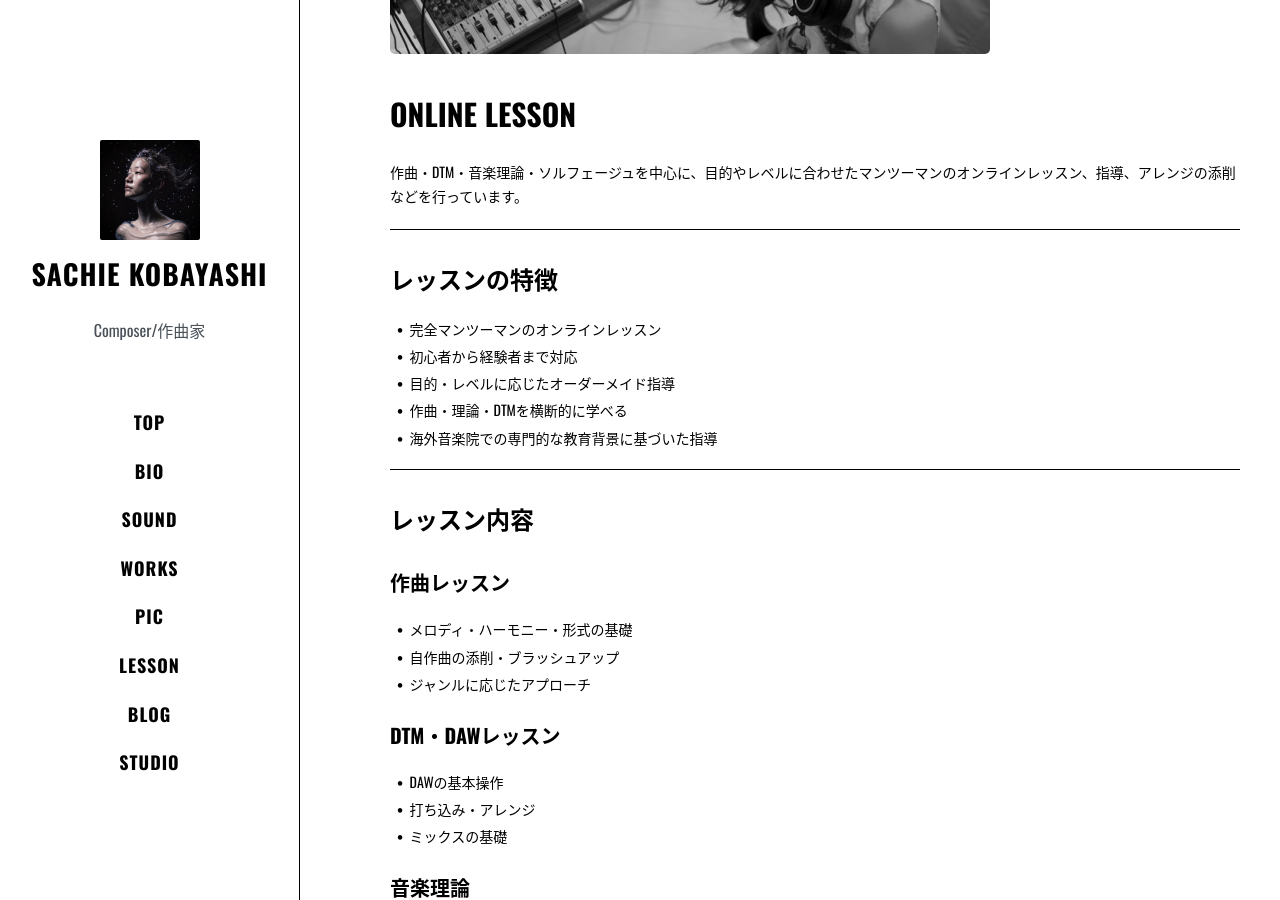
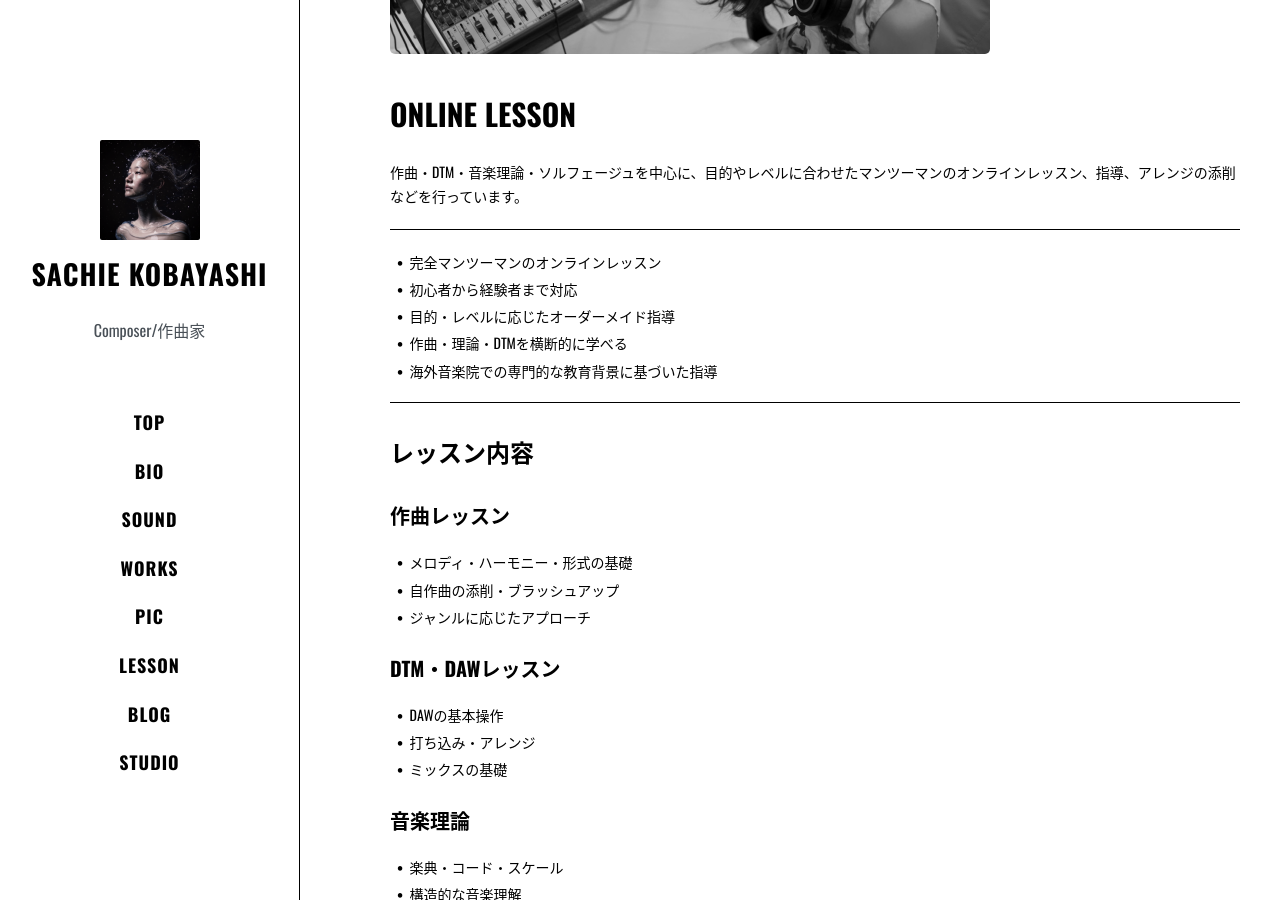
Before and after one commit to kbys88/kbys88.github.io, a Jekyll site: the page built from archive/Teach.md, in a window 1280 px wide and 900 px high, scrolled down 399 px. Built offline with Jekyll 4.4.1, drawn with Linux system fonts in a browser that asks for light colours; nearby versions of some CDN libraries; some web fonts are replaced.

Commit message:
Update Teach.md

```diff
--- a/archive/Teach.md
+++ b/archive/Teach.md
@@ -14,7 +14,6 @@ permalink: /teach/
 
 <hr>
 
-<h2>レッスンの特徴</h2>
 
 <ul>
   <li>完全マンツーマンのオンラインレッスン</li>
```
